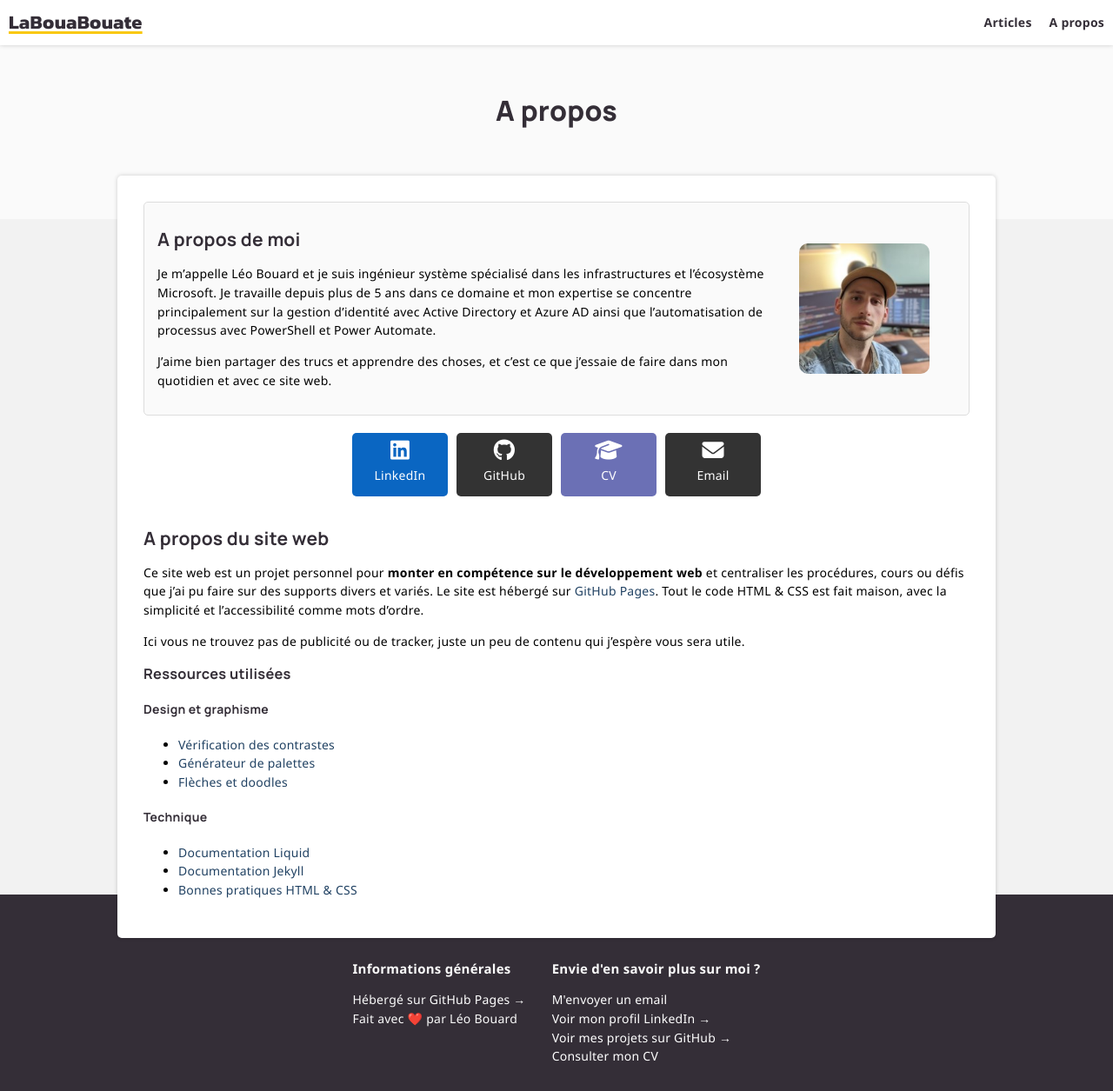
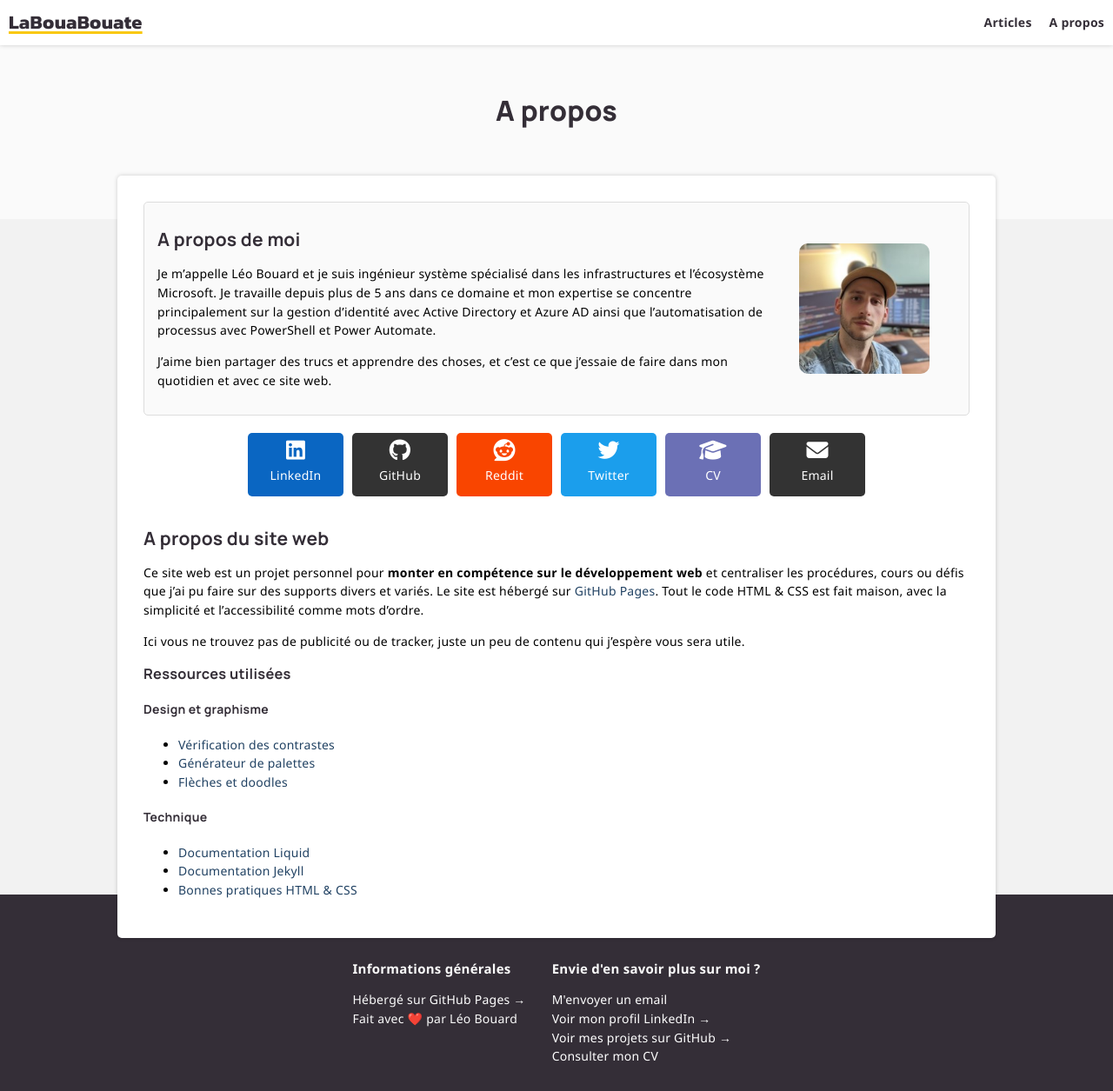
Before and after one commit to leobouard/leobouard.github.io, a Jekyll site: the page built from about.md, in a window 1280 px wide. Shown: the whole page at 87% size. Built offline with Jekyll 4.4.1, drawn with Linux system fonts in a browser that asks for light colours; nearby versions of some CDN libraries; some web fonts are replaced.

Commit message:
Ajout de sections

```diff
--- a/about.md
+++ b/about.md
@@ -25,6 +25,14 @@ description: "Plus d'informations sur le site web et moi-même"
         <a href="{{ site.github.owner_url }}>" target="_blank" class="github">
             <i class="fa-brands fa-github"></i>
             <span>GitHub</span>
+        </a>
+        <a href="{{ site.reddit }}>" target="_blank" class="reddit">
+            <i class="fa-brands fa-reddit"></i>
+            <span>Reddit</span>
+        </a>
+        <a href="{{ site.twitter }}>" target="_blank" class="twitter">
+            <i class="fa-brands fa-twitter"></i>
+            <span>Twitter</span>
         </a>
         <a href="/cv" class="cv">
             <i class="fa-solid fa-graduation-cap"></i>
--- a/assets/css/about.scss
+++ b/assets/css/about.scss
@@ -73,6 +73,14 @@ div.personalLinks > a.linkedIn {
     background-color: #0a66c2;
 }
 
+div.personalLinks > a.reddit {
+    background-color: #f94500;
+}
+
+div.personalLinks > a.twitter {
+    background-color: #1b9eec;
+}
+
 div.personalLinks > a.cv {
     background-color: #6b70b5;
 }
```
